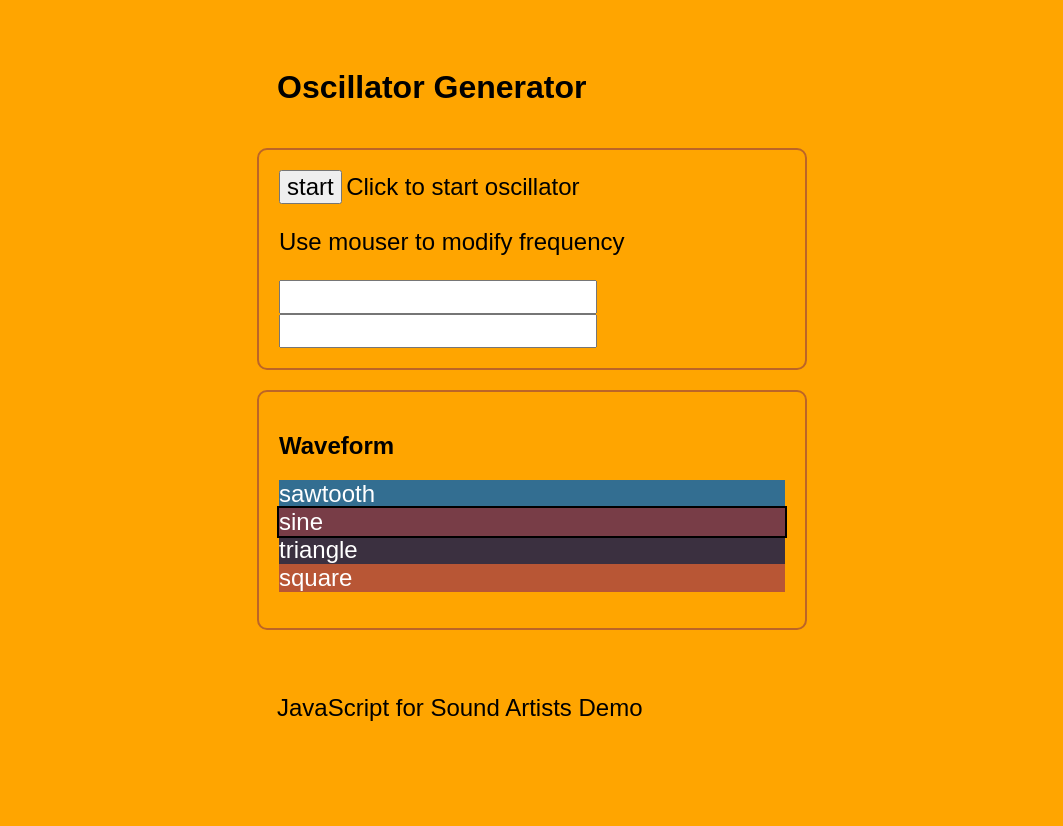
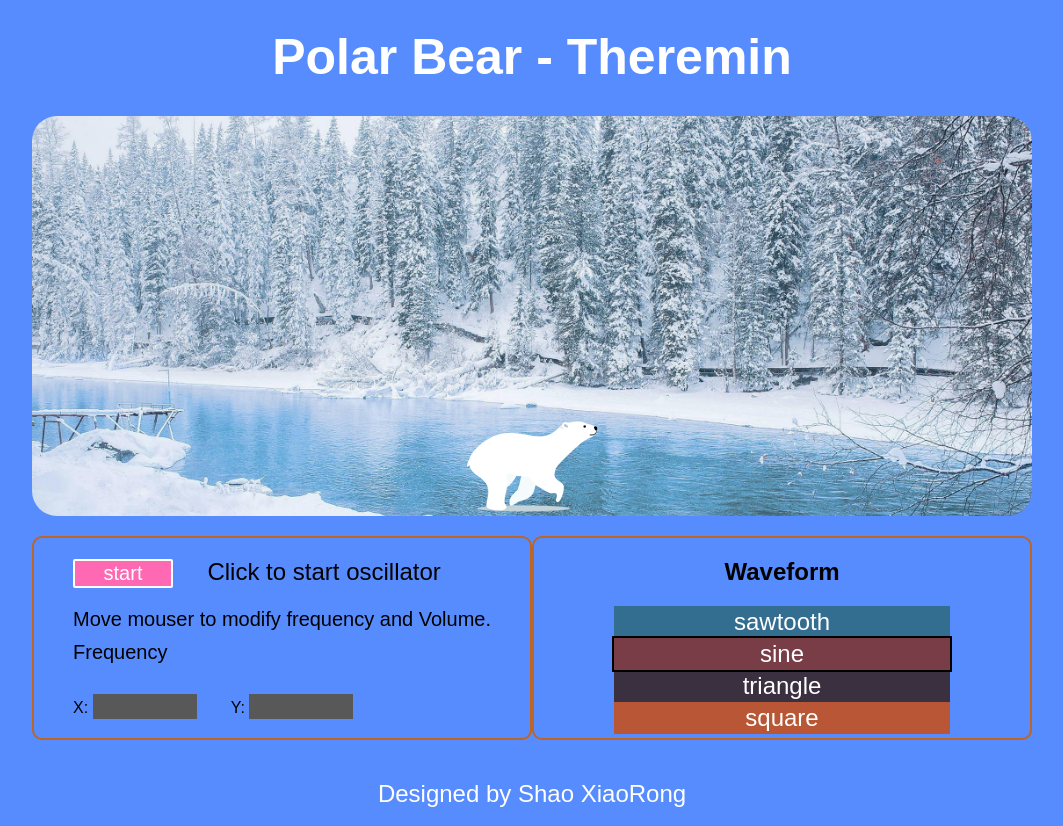
Before and after one commit to Liu-Zhaorui/Polar-Bear-Theremin, a plain HTML site: page index.html in a window 1280 px wide. Shown: the whole page, without its empty margins (108-1171 px from the left). Before the commit the page ends 800 px from the top, so only its background shows below. Drawn offline with Linux system fonts and the light colour scheme.

Commit message:
Add files via upload

```diff
--- a/css/app.css
+++ b/css/app.css
@@ -1,11 +1,12 @@
 body {
-    background-color: orange;
+    background-color: rgba(0, 81, 255, 0.658);
     font-family: "Arial";
 }
 
 .application {
-    width: 550px;
+    width: 1000px;
     margin: 0 auto;
+    overflow: hidden;
 }
 
 p,
@@ -15,8 +16,115 @@ input {
     font-size: 1.5em;
 }
 
-div {
-    padding: 20px;
+.title {
+    width: 1000px;
+    padding: 20px 0 30px;
+}
+
+.title h1 {
+    margin: 0;
+    font-size: 50px;
+    text-align: center;
+    color: #ffffff;
+
+}
+
+.application .bg {
+    padding: 300px 0 0;
+    background-image: url(../image/background.jpg);
+    background-repeat: no-repeat;
+    background-size: cover;
+    background-position: center;
+    border-radius: 25px;
+}
+
+.application .bg .bear {
+    width: 200px;
+    height: 100px;
+    padding: 0;
+    margin: 0 400px;
+    background: url(../image/bear.png) no-repeat;
+    animation: bear 1s steps(8) infinite, move 3s ease forwards;
+}
+
+@keyframes bear {
+    0% {
+        background-position: 0 0;
+    }
+
+    100% {
+        background-position: -1600px 0;
+    }
+}
+
+@keyframes move {
+    0% {
+        transform: translate(-800px, 0);
+    }
+
+    100% {
+        transform: translate(0, 0);
+    }
+}
+
+.application .bg .bear:hover {
+    animation-duration: 0.5s;
+}
+
+.osc-controls {
+    float: left;
+    width: 496px;
+    height: 200px;
+    margin: 20px 0;
+    border-style: solid;
+    border-color: #BC6527;
+    border-width: 2px;
+    border-radius: 10px;
+}
+
+.osc-controls form {
+    margin-top: 20px;
+    padding: 0 39px;
+}
+
+#on-off {
+    background-color: hotpink;
+    border-style: solid;
+    border-color: #ffffff;
+    border-width: 2px;
+    border-radius: 2px;
+    cursor: pointer;
+}
+
+.osc-controls form span {
+    font-size: 24px;
+}
+
+.osc-controls form div {
+    margin-top: 20px;
+    font-size: 20px;
+}
+
+.osc-controls form p {
+    margin: 10px 0 30px 0;
+    font-size: 20px;
+}
+
+.osc-controls form input {
+    width: 100px;
+    margin-right: 30px;
+    font-size: 20px;
+    color: #ffffff;
+    background-color: rgb(88, 88, 88);
+    border-style: solid;
+    border-color: #ffffff;
+    border-width: 0;
+}
+
+.osc-controls h2 {
+    margin: 20px 0;
+    padding: 0;
+    text-align: center;
 }
 
 #sawtooth {
@@ -35,23 +143,29 @@ div {
     background-color: #b85635;
 }
 
-.osc-controls {
-    border-style: solid;
-    border-color: #BC6527;
-    border-width: 2px;
-    border-radius: 10px;
-    margin-bottom: 20px;
-}
-
 #oscillator-list {
-    padding-left: 0;
+    margin: 20px 0;
+    padding: 0 80px;
 }
 
 #oscillator-list li {
+    padding: 2px 0;
     list-style: none;
+    text-align: center;
     color: white;
 }
 
 .selected-waveform {
     outline: 2px solid black;
 }
+
+.foot {
+    float: left;
+    width: 1000px;
+    text-align: center;
+    color: #ffffff;
+}
+
+.foot p {
+    margin: 20px 0 10px 0;
+}
--- a/index.html
+++ b/index.html
@@ -5,22 +5,28 @@
     <meta charset="UTF-8">
     <meta http-equiv="X-UA-Compatible" content="IE=edge">
     <meta name="viewport" content="width=device-width, initial-scale=1.0">
-    <title>Web-Theremin</title>
+    <title>Polar Bear - Theremin</title>
     <link rel="stylesheet" href="css/app.css">
     <script src="js/app.js"></script>
 </head>
 
 <body>
     <div class="application">
-        <div>
-            <h1> Oscillator Generator </h1>
+        <div class="title">
+            <h1>Polar Bear - Theremin</h1>
+        </div>
+        <div class="bg">
+            <div class="bear"></div>
         </div>
         <div class="osc-controls">
             <form>
                 <input id="on-off" type="button" value="start">
                 <span>Click to start oscillator</span>
-                <p>Use mouser to modify frequency</p>
+                <div>Move mouser to modify frequency and Volume.</div>
+                <p>Frequency</p>
+                X:
                 <input id="xPos" type="text" />
+                Y:
                 <input id="yPos" type="text" />
             </form>
         </div>
@@ -33,8 +39,8 @@
                 <li id="square">square</li>
             </ul>
         </div>
-        <div>
-            <p>JavaScript for Sound Artists Demo</p>
+        <div class="foot">
+            <p>Designed by Shao XiaoRong</p>
         </div>
     </div>
 </body>
--- a/js/app.js
+++ b/js/app.js
@@ -1,4 +1,5 @@
 "use strict";
+alert('Please turn down the volume before starting!');
 function audioContextCheck() {
     if (typeof AudioContext !== "undefined") {
         return new AudioContext();
@@ -67,7 +68,7 @@ window.onload = function () {
             gainNode.gain.value = volValue / 100;
             console.log("Oscillator is playing. Frequency value is " + osc.frequency.value);
             console.log("Oscillator is playing. Volume value is " + gainNode.gain.value);
-            spanslide.innerHTML = "Use mouser to modify frequency: " + osc.frequency.value + "Hz";
+            spanslide.innerHTML = "Frequency: " + osc.frequency.value + "Hz";
             osc.type = selectedWaveform;
         }
     }, 50);
@@ -87,7 +88,7 @@ window.onload = function () {
             osc.start(audioContext.currentTime);
             onOff.value = "stop";
             span.innerHTML = "Click to stop oscillator";
-            spanslide.innerHTML = "Use mouser to modify frequency: " + osc.frequency.value + "Hz";
+            spanslide.innerHTML = "Frequency: " + osc.frequency.value + "Hz";
             /*_____________________________Otherwise stop it and reset osc to false for next time.*/
         } else {
             osc.stop(audioContext.currentTime);
```
Also changed, not shown: image/background.jpg (added), image/bear.png (added), image/scale.jpg (added).
